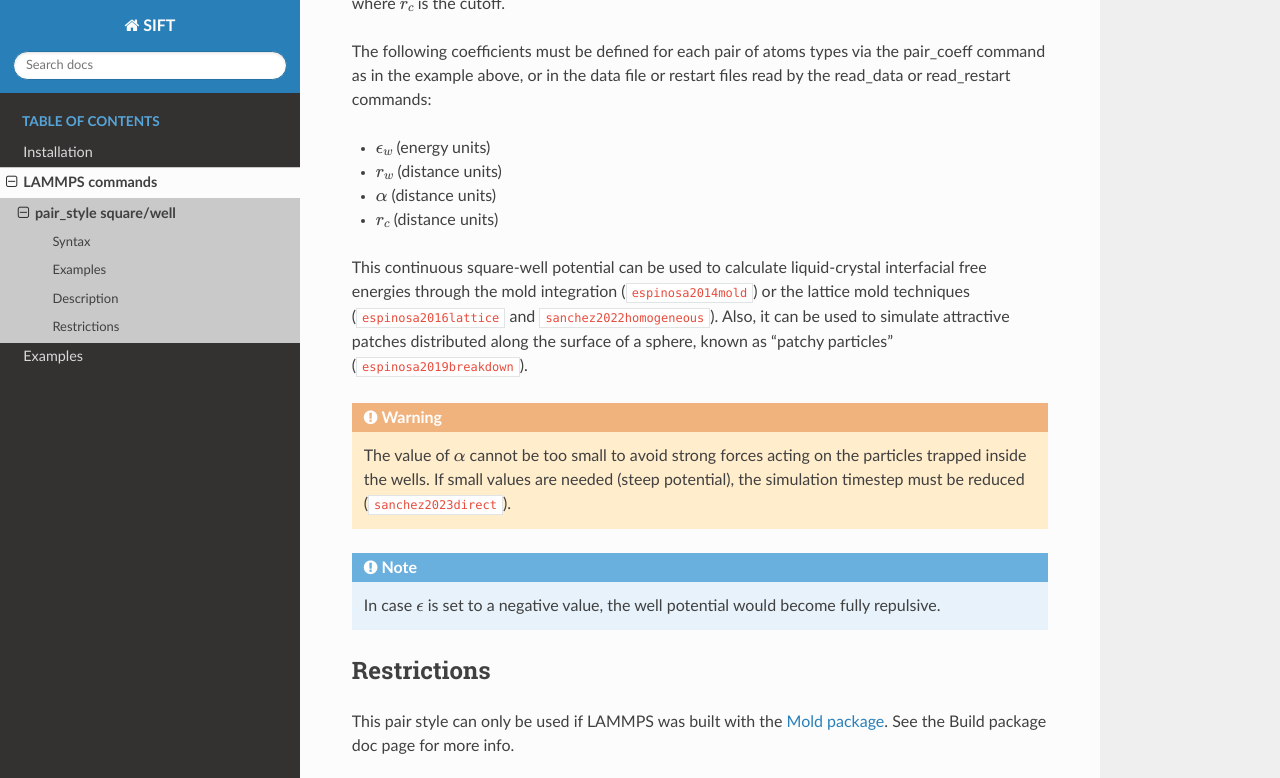
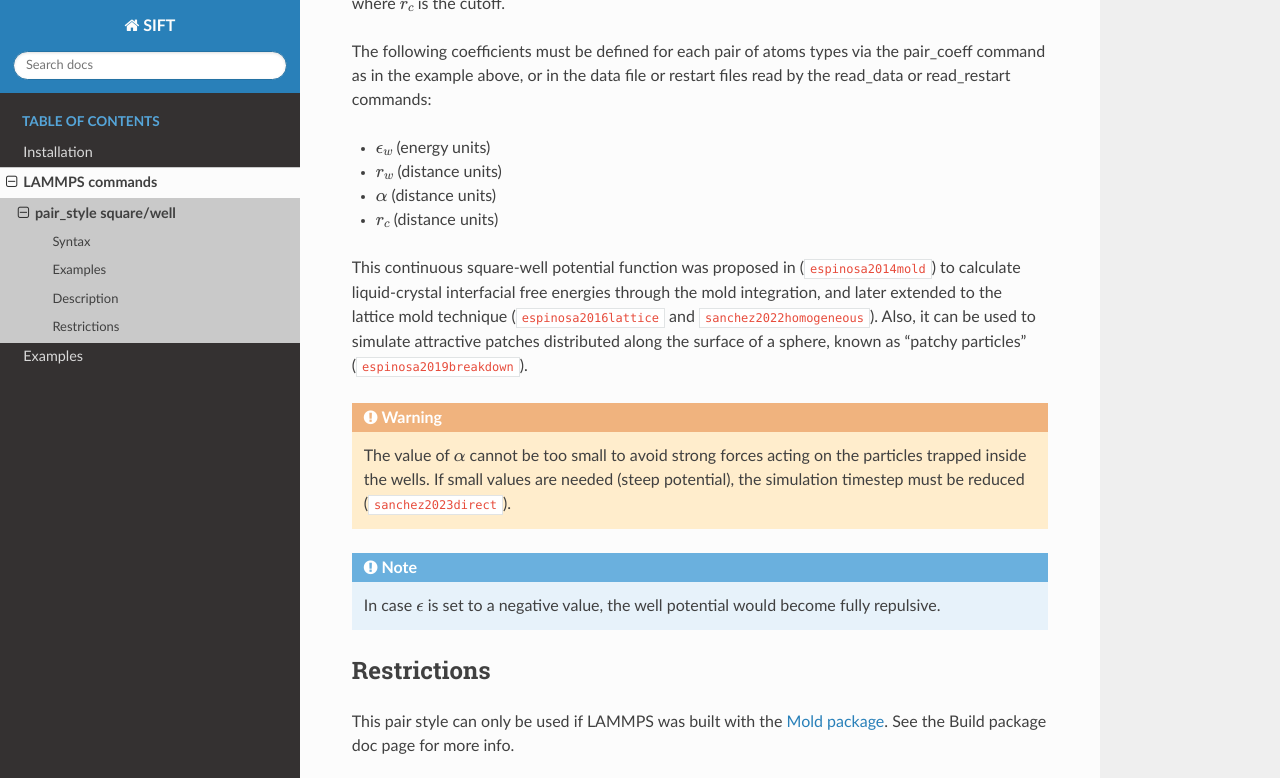
Before and after one commit to AndresRTejedor/Mold, a Sphinx documentation site: the page built from docs/source/pair_square.md, in a window 1280 px wide and 900 px high, scrolled down 645 px, cut to the strip 0-778 px from the top of the window. Built offline with Sphinx 7.4.7 and the Read the Docs theme 2.0.0, drawn with Linux system fonts in a browser that asks for light colours; cross-references to code outside the pages are shown as plain code.

Commit message:
Update pair_square.md

`````diff
--- a/docs/source/pair_square.md
+++ b/docs/source/pair_square.md
@@ -29,7 +29,7 @@ The following coefficients must be defined for each pair of atoms types via the
 -  $\alpha$ (distance units)
 -  $r_{c}$ (distance units)
 
-This continuous square-well potential can be used to calculate liquid-crystal interfacial free energies through the mold integration ({footcite:t}`espinosa2014mold`) or the lattice mold techniques ({footcite:t}`espinosa2016lattice` and {footcite:t}`sanchez2022homogeneous`). Also, it can be used to simulate attractive patches distributed along the surface of a sphere, known as “patchy particles” ({footcite:t}`espinosa2019breakdown`).
+This continuous square-well potential function was proposed in ({footcite:t}`espinosa2014mold`) to calculate liquid-crystal interfacial free energies through the mold integration, and later extended to the lattice mold technique ({footcite:t}`espinosa2016lattice` and {footcite:t}`sanchez2022homogeneous`). Also, it can be used to simulate attractive patches distributed along the surface of a sphere, known as “patchy particles” ({footcite:t}`espinosa2019breakdown`).
 
 
 ````{warning}
`````
